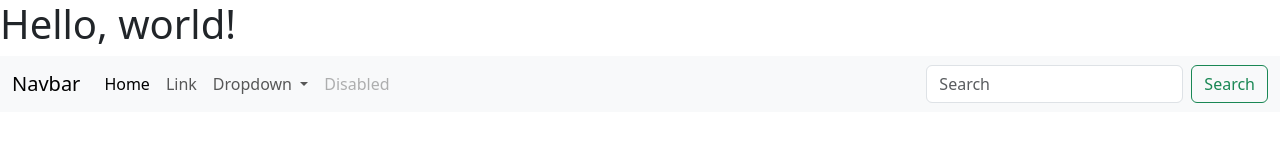
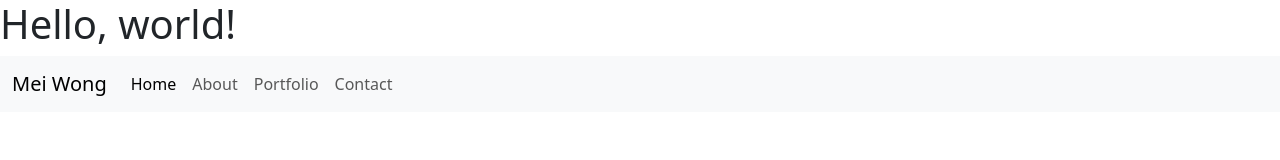
Before and after one commit to 14sammie41/portfolio, a plain HTML site: page index.html in a window 1280 px wide. Drawn offline with nearby package versions, Linux system fonts and the light colour scheme.

Commit message:
<Tidied up nav bar to make it relatable to the portfolio>

```diff
--- a/index.html
+++ b/index.html
@@ -14,37 +14,25 @@
     <h1>Hello, world!</h1>
         <nav class="navbar navbar-expand-lg bg-body-tertiary">
             <div class="container-fluid">
-              <a class="navbar-brand" href="#">Navbar</a>
+              <a class="navbar-brand" href="index.html">Mei Wong</a>
               <button class="navbar-toggler" type="button" data-bs-toggle="collapse" data-bs-target="#navbarSupportedContent" aria-controls="navbarSupportedContent" aria-expanded="false" aria-label="Toggle navigation">
                 <span class="navbar-toggler-icon"></span>
               </button>
               <div class="collapse navbar-collapse" id="navbarSupportedContent">
                 <ul class="navbar-nav me-auto mb-2 mb-lg-0">
                   <li class="nav-item">
-                    <a class="nav-link active" aria-current="page" href="#">Home</a>
+                    <a class="nav-link active" aria-current="page" href="index.html">Home</a>
                   </li>
                   <li class="nav-item">
-                    <a class="nav-link" href="#">Link</a>
-                  </li>
-                  <li class="nav-item dropdown">
-                    <a class="nav-link dropdown-toggle" href="#" role="button" data-bs-toggle="dropdown" aria-expanded="false">
-                      Dropdown
-                    </a>
-                    <ul class="dropdown-menu">
-                      <li><a class="dropdown-item" href="#">Action</a></li>
-                      <li><a class="dropdown-item" href="#">Another action</a></li>
-                      <li><hr class="dropdown-divider"></li>
-                      <li><a class="dropdown-item" href="#">Something else here</a></li>
-                    </ul>
+                    <a class="nav-link" href="#about">About</a>
                   </li>
                   <li class="nav-item">
-                    <a class="nav-link disabled" aria-disabled="true">Disabled</a>
+                    <a class="nav-link" href="#portfolio">Portfolio</a>
+                  </li>
+                  <li class="nav-item">
+                    <a class="nav-link" href="#contact">Contact</a>
                   </li>
                 </ul>
-                <form class="d-flex" role="search">
-                  <input class="form-control me-2" type="search" placeholder="Search" aria-label="Search">
-                  <button class="btn btn-outline-success" type="submit">Search</button>
-                </form>
               </div>
             </div>
         </nav>
```
